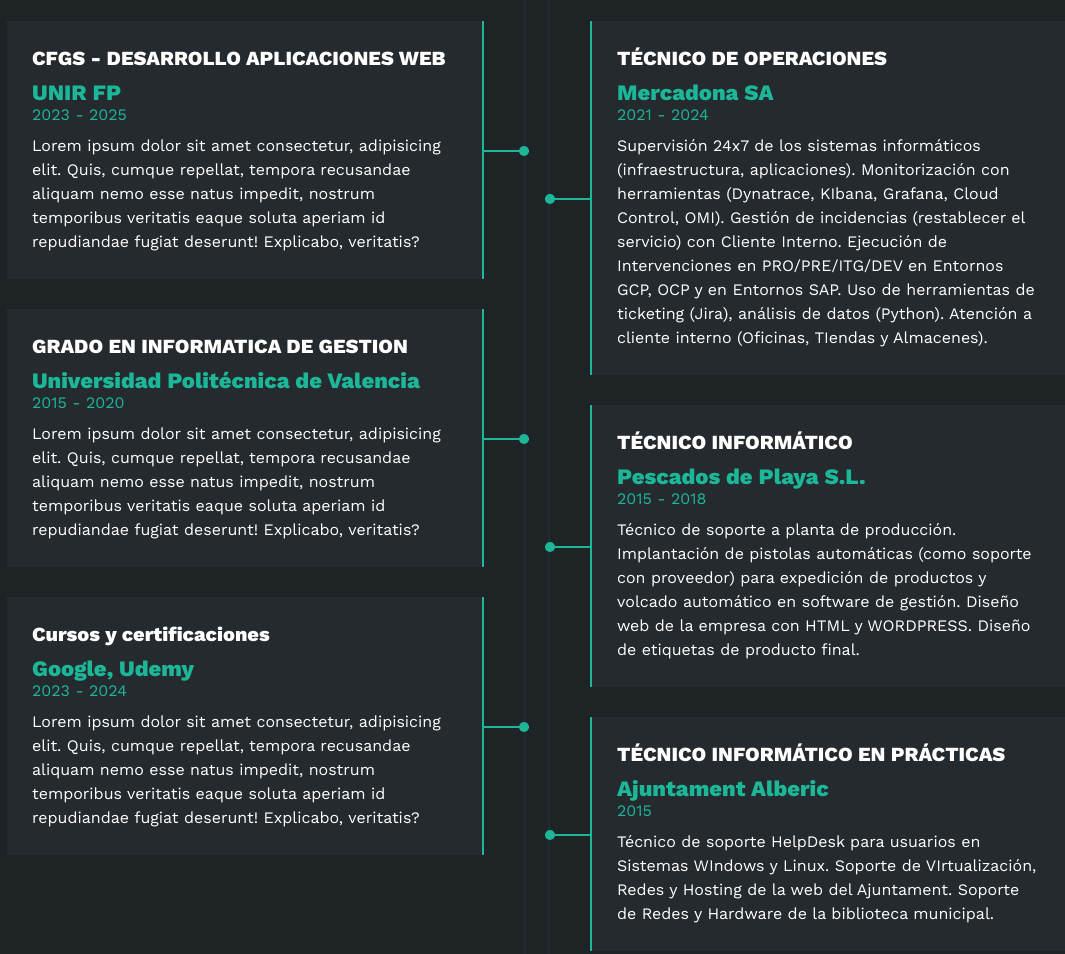
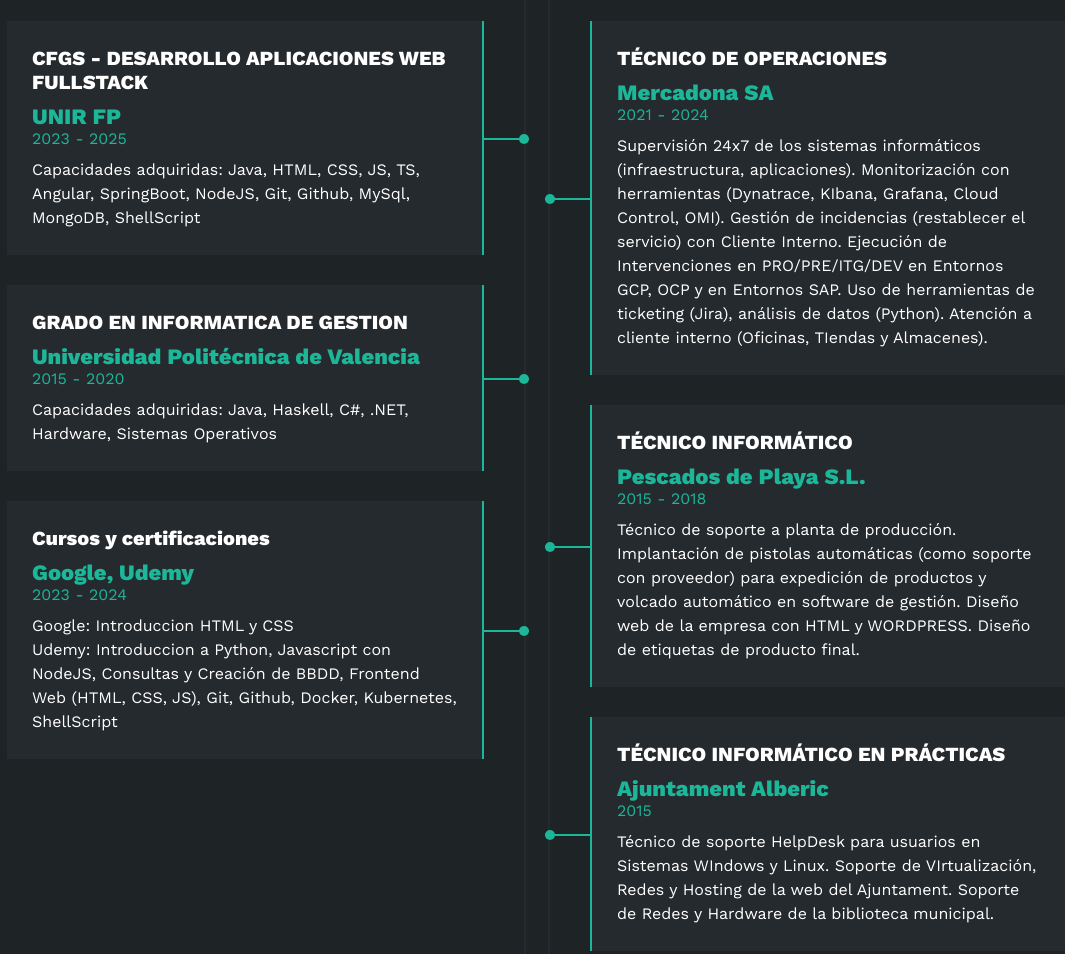
Before and after one commit to algarciasi/PORTFOLIO, a plain HTML site: page index.html in a window 1280 px wide. Shown: the part 2240-3194 px from the top of the page, without its empty margins (103-1168 px from the left). Drawn offline with nearby package versions, Linux system fonts and the light colour scheme.

Commit message:
edicion de cursos

```diff
--- a/index.html
+++ b/index.html
@@ -245,10 +245,10 @@
                 <div class="col izquierda">
                     <h3>Educación</h3>
                     <div class="item izq">
-                        <h4>CFGS - DESARROLLO APLICACIONES WEB</h4>
+                        <h4>CFGS - DESARROLLO APLICACIONES WEB FULLSTACK</h4>
                         <span class="casa">UNIR FP</span>
                         <span class="fecha">2023 - 2025</span>
-                        <p>Lorem ipsum dolor sit amet consectetur, adipisicing elit. Quis, cumque repellat, tempora recusandae aliquam nemo esse natus impedit, nostrum temporibus veritatis eaque soluta aperiam id repudiandae fugiat deserunt! Explicabo, veritatis?</p>
+                        <p>Capacidades adquiridas: Java, HTML, CSS, JS, TS, Angular, SpringBoot, NodeJS, Git, Github, MySql, MongoDB, ShellScript </p>
                         <div class="conectori">
                             <div class="circuloi"></div>
                         </div>
@@ -257,7 +257,7 @@
                         <h4>GRADO EN INFORMATICA DE GESTION</h4>
                         <span class="casa">Universidad Politécnica de Valencia</span>
                         <span class="fecha">2015 - 2020</span>
-                        <p>Lorem ipsum dolor sit amet consectetur, adipisicing elit. Quis, cumque repellat, tempora recusandae aliquam nemo esse natus impedit, nostrum temporibus veritatis eaque soluta aperiam id repudiandae fugiat deserunt! Explicabo, veritatis?</p>
+                        <p>Capacidades adquiridas: Java, Haskell, C#, .NET, Hardware, Sistemas Operativos</p>
                         <div class="conectori">
                             <div class="circuloi"></div>
                         </div>
@@ -266,7 +266,8 @@
                         <h4>Cursos y certificaciones</h4>
                         <span class="casa">Google, Udemy</span>
                         <span class="fecha">2023 - 2024</span>
-                        <p>Lorem ipsum dolor sit amet consectetur, adipisicing elit. Quis, cumque repellat, tempora recusandae aliquam nemo esse natus impedit, nostrum temporibus veritatis eaque soluta aperiam id repudiandae fugiat deserunt! Explicabo, veritatis?</p>
+                        <p>Google: Introduccion HTML y CSS</p>
+                        <p>Udemy: Introduccion a Python, Javascript con NodeJS, Consultas y Creación de BBDD, Frontend Web (HTML, CSS, JS), Git, Github, Docker, Kubernetes, ShellScript</p>
                         <div class="conectori">
                             <div class="circuloi"></div>
                         </div>
```
